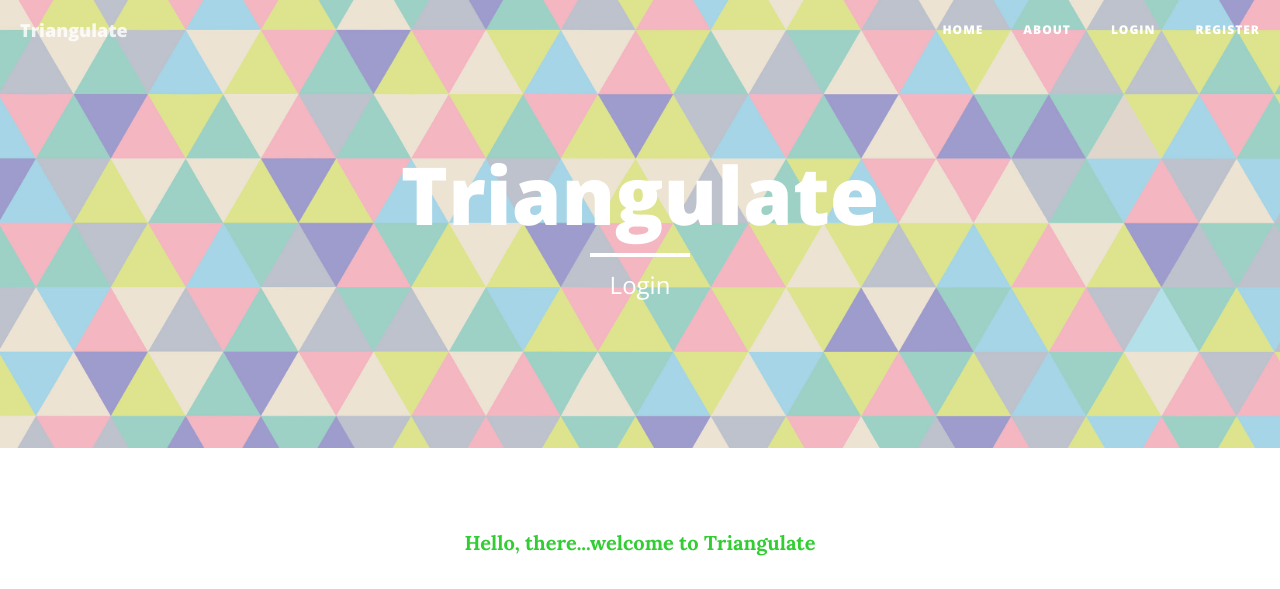
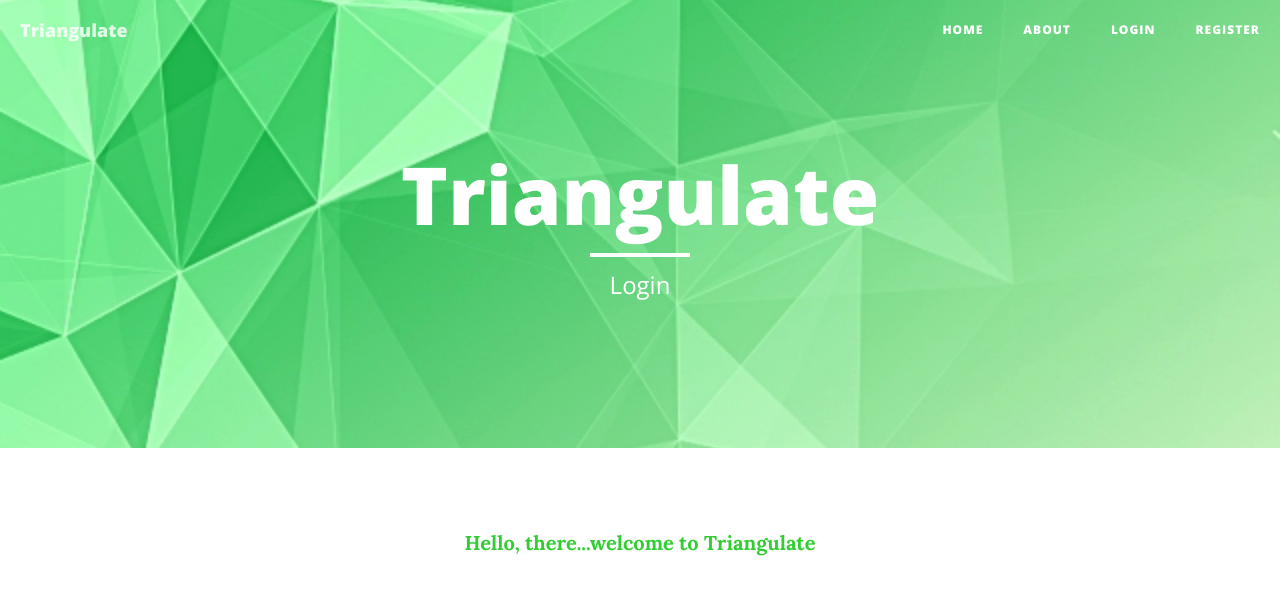
Before and after one commit to RongYu98/Triangulate, a Flask app: page /login in a window 1280 px wide. Shown: the top 589 px of the page. Run offline with Flask 2, Linux system fonts and the light colour scheme; some libraries are stand-ins or nearby versions.

Commit message:
Update login.html

```diff
--- a/templates/login.html
+++ b/templates/login.html
@@ -5,7 +5,7 @@
 {% block contents %}
 <!-- Page Header -->
     <!-- Set your background image for this header on the line below. -->
-    <header class="intro-header" style="background-image: url('../static/img/behang.jpg')">
+    <header class="intro-header" style="background-image: url('../static/img/abstract_green.jpg')">
         <div class="container">
             <div class="row">
                 <div class="col-lg-8 col-lg-offset-2 col-md-10 col-md-offset-1">
```
